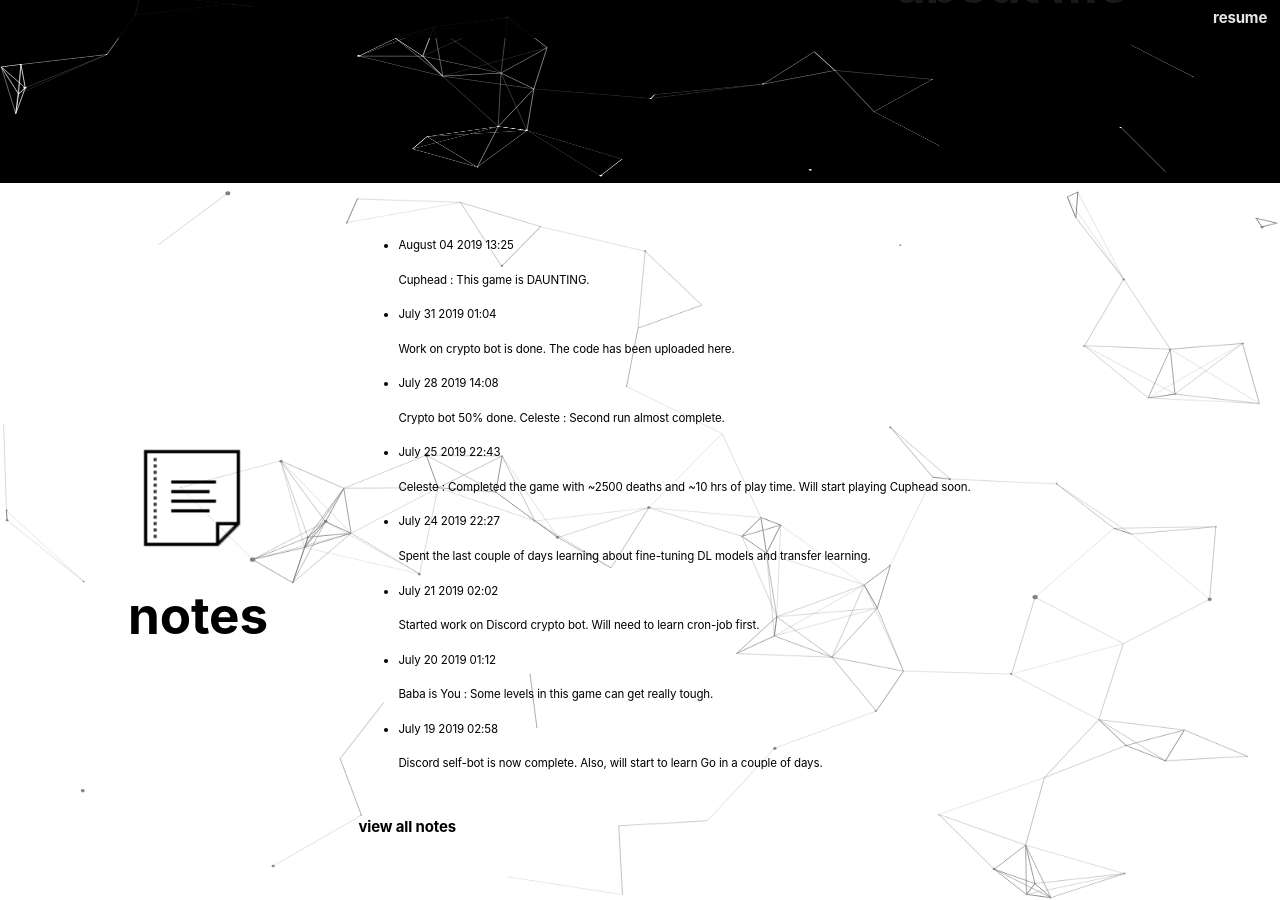
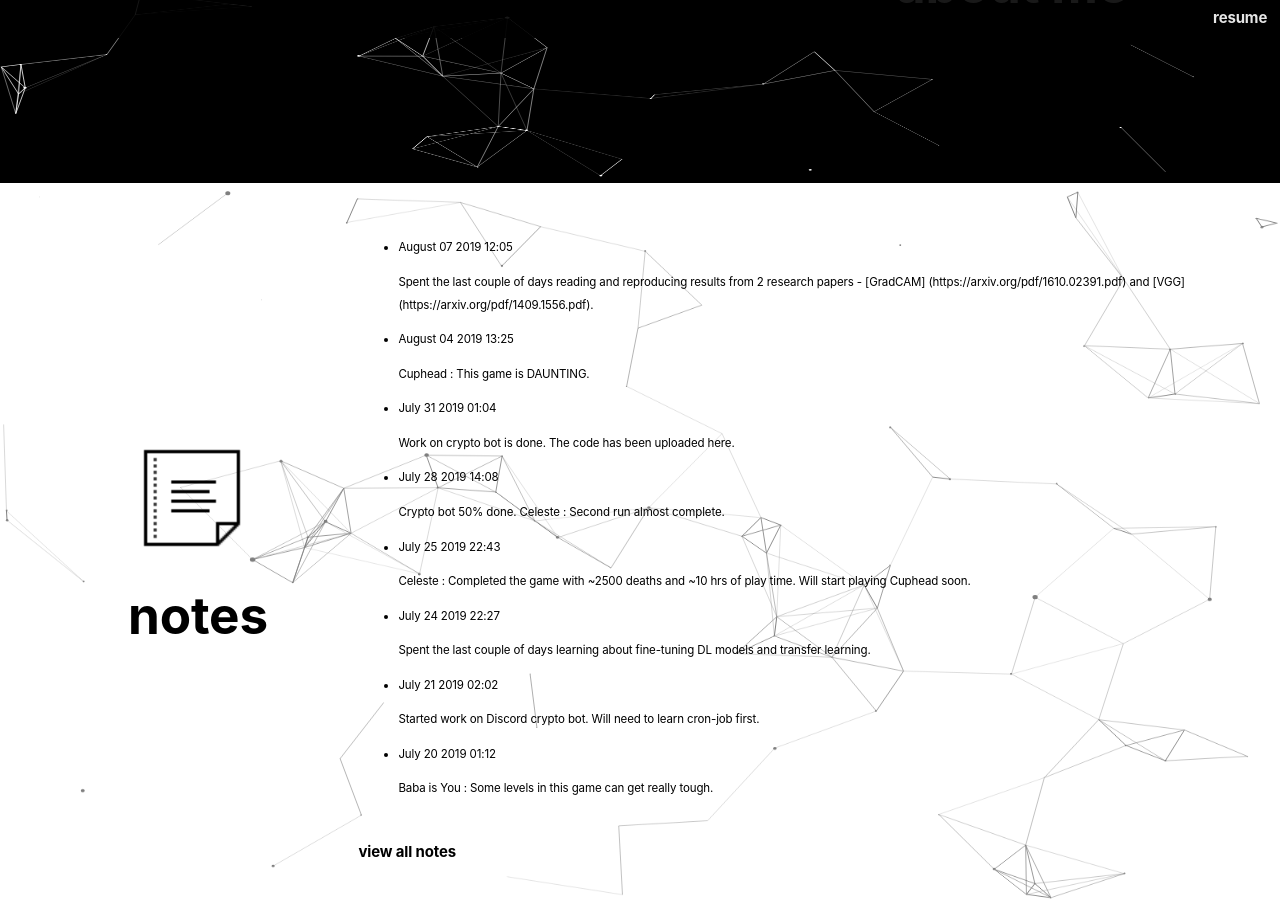
Before and after one commit to vedantsingh1404/website-v2.0, a Jekyll site: the page built from index.html, in a window 1280 px wide and 900 px high, scrolled down 982 px. Built offline with Jekyll 4.4.1, drawn with Linux system fonts in a browser that asks for light colours.

Commit message:
add note

```diff
--- a/_data/notes.yml
+++ b/_data/notes.yml
@@ -1,3 +1,7 @@
+- date: August 07 2019 12:05
+  content : |
+    Spent the last couple of days reading and reproducing results from 2 research papers - [GradCAM] (https://arxiv.org/pdf/1610.02391.pdf) and [VGG] (https://arxiv.org/pdf/1409.1556.pdf).
+
 - date: August 04 2019 13:25
   content: |
     Cuphead : This game is DAUNTING.
```
